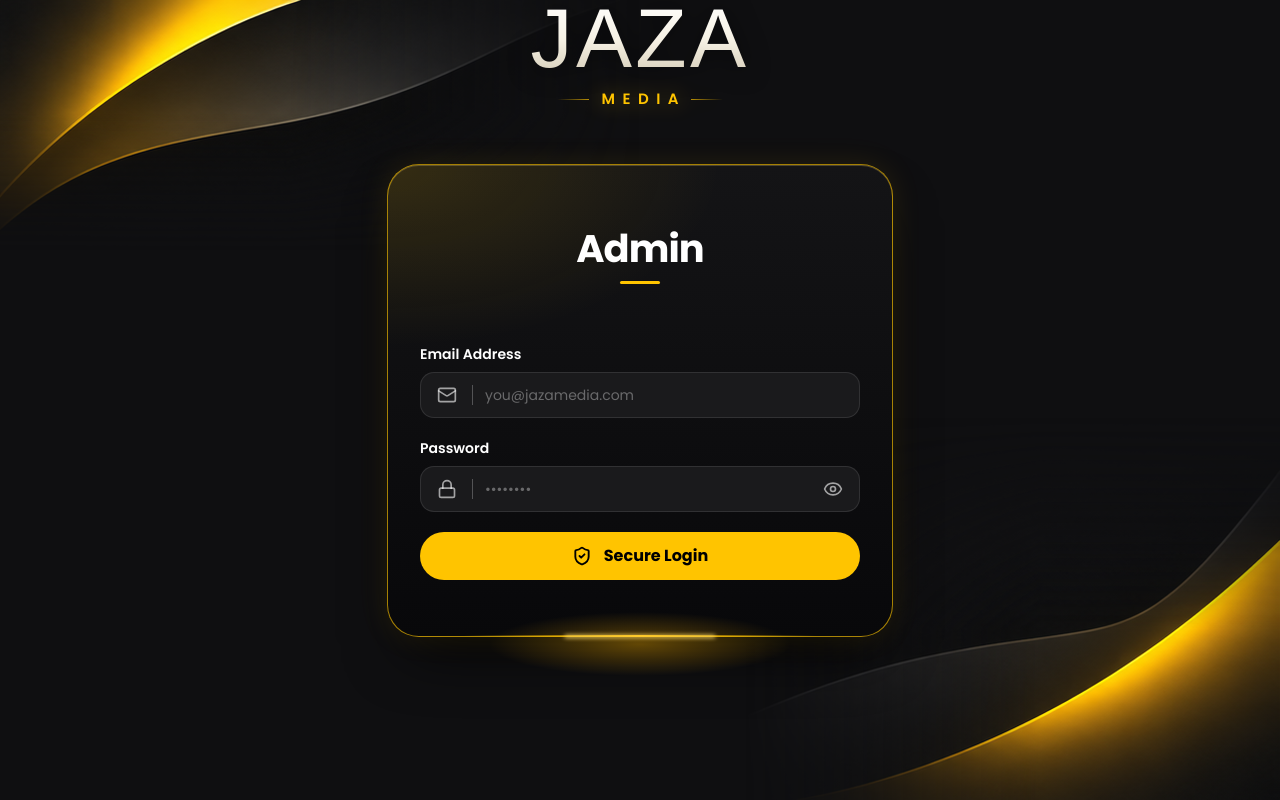
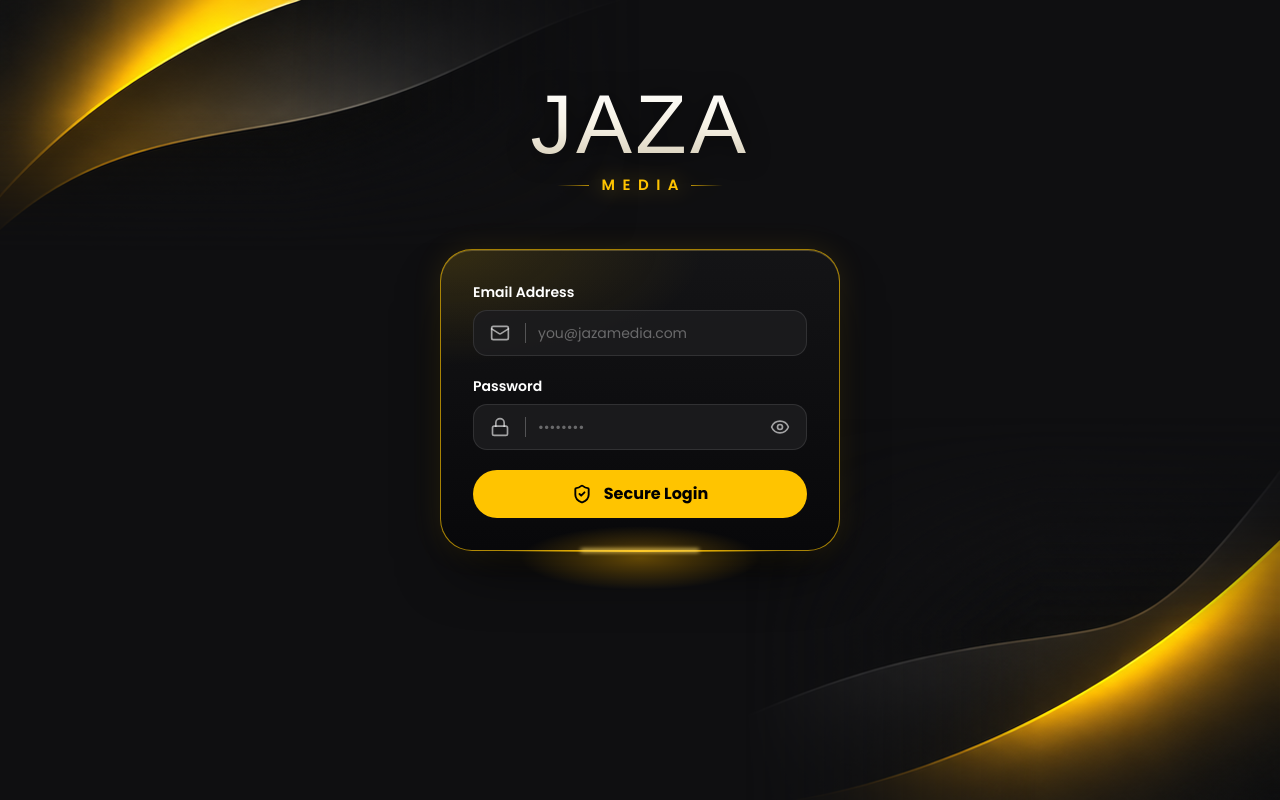
Before and after one commit to JAZA-Group-OS/jaza-media-site, a Next.js app: page /admin/login in a window 1280 px wide. Built offline with nearby package versions, Linux system fonts and the light colour scheme; no server answers; a web font is replaced by a local one.

Commit message:
style(admin): drop the login heading and shrink the card to fit the form

```diff
--- a/app/(admin)/admin/login/page.tsx
+++ b/app/(admin)/admin/login/page.tsx
@@ -67,17 +67,17 @@ export default function AdminLoginPage() {
         initial={{ opacity: 0, y: 20 }}
         animate={{ opacity: 1, y: 0 }}
         transition={{ duration: 0.5 }}
-        className="relative w-full max-w-[506px]"
+        className="relative w-full max-w-[400px]"
       >
-        <div className="relative min-h-[473px] rounded-[2rem] border-[1.5px] border-[#E8B400]/70 bg-[#0c0c0e] bg-[radial-gradient(120%_70%_at_0%_0%,rgba(255,196,0,0.14),transparent_55%),linear-gradient(180deg,#141416,#08080a)] px-6 py-7 sm:px-8 sm:py-8 shadow-[inset_0_1px_0_rgba(255,220,120,0.25),0_0_30px_rgba(255,196,0,0.10),0_30px_60px_-20px_rgba(0,0,0,0.85)]">
+        <div className="relative rounded-[2rem] border-[1.5px] border-[#E8B400]/70 bg-[#0c0c0e] bg-[radial-gradient(120%_70%_at_0%_0%,rgba(255,196,0,0.14),transparent_55%),linear-gradient(180deg,#141416,#08080a)] px-6 py-7 sm:px-8 sm:py-8 shadow-[inset_0_1px_0_rgba(255,220,120,0.25),0_0_30px_rgba(255,196,0,0.10),0_30px_60px_-20px_rgba(0,0,0,0.85)]">
           {/* bottom edge glow */}
           <div className="pointer-events-none absolute -bottom-[1.5px] left-1/2 h-[2px] w-[70%] -translate-x-1/2 bg-gradient-to-r from-transparent via-[#FFC400] to-transparent" />
           <div className="pointer-events-none absolute -bottom-[2px] left-1/2 h-[3px] w-[30%] -translate-x-1/2 rounded-full bg-[#FFE27A] blur-[2px]" />
           <div className="pointer-events-none absolute -bottom-10 left-1/2 h-16 w-[60%] -translate-x-1/2 rounded-[50%] bg-[radial-gradient(closest-side,rgba(255,180,0,0.35),transparent)]" />
 
-          <div className="text-center mb-5">
-            {/* fixed-size spacer: the logo floats above the card without shifting the form */}
-            <div className="relative mx-auto mb-3 h-14 w-[140px]">
+          <div className="text-center">
+            {/* zero-height anchor: the logo floats above the card without shifting the form */}
+            <div className="relative mx-auto h-0 w-[140px]">
               {/* Live-text wordmark: crisp at any size, no black box */}
               <div
                 role="img"
@@ -100,10 +100,7 @@ export default function AdminLoginPage() {
                 </span>
               </div>
             </div>
-            <h1 className="font-[family-name:var(--font-heading)] text-[2rem] sm:text-[2.4rem] font-bold leading-tight mb-2 tracking-tight text-white -translate-y-10">
-              Admin
-            </h1>
-            <div className="w-10 h-[3px] bg-[#FFC400] mx-auto rounded-full -translate-y-10" />
+            <h1 className="sr-only">Admin login</h1>
           </div>
 
           {error && (
```
